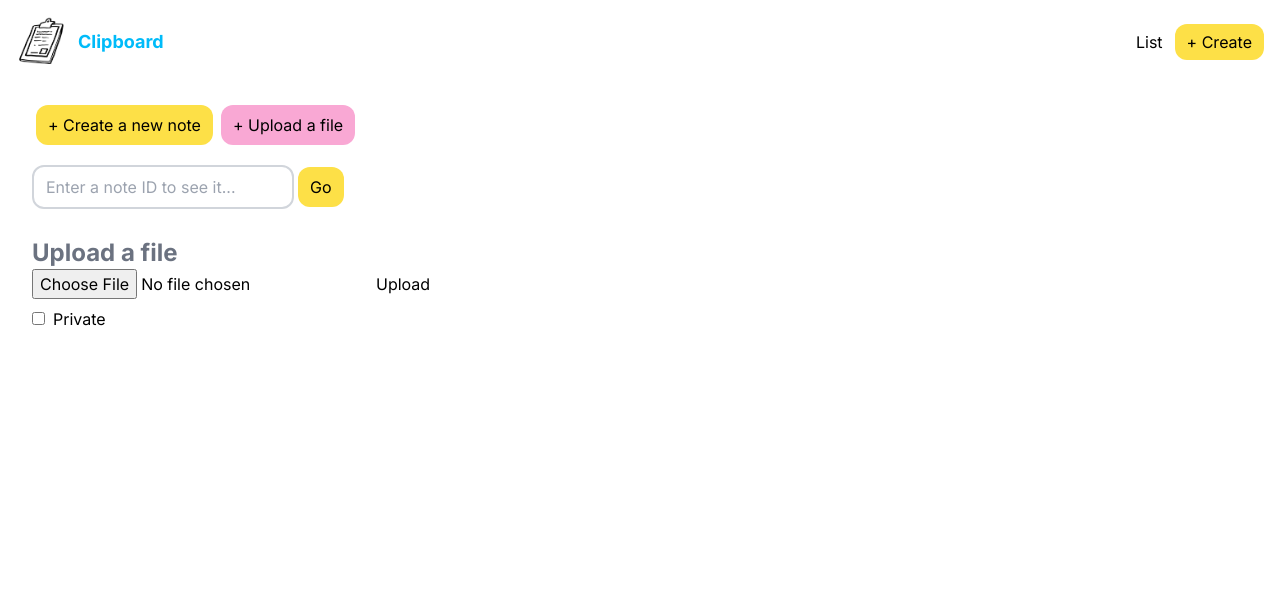
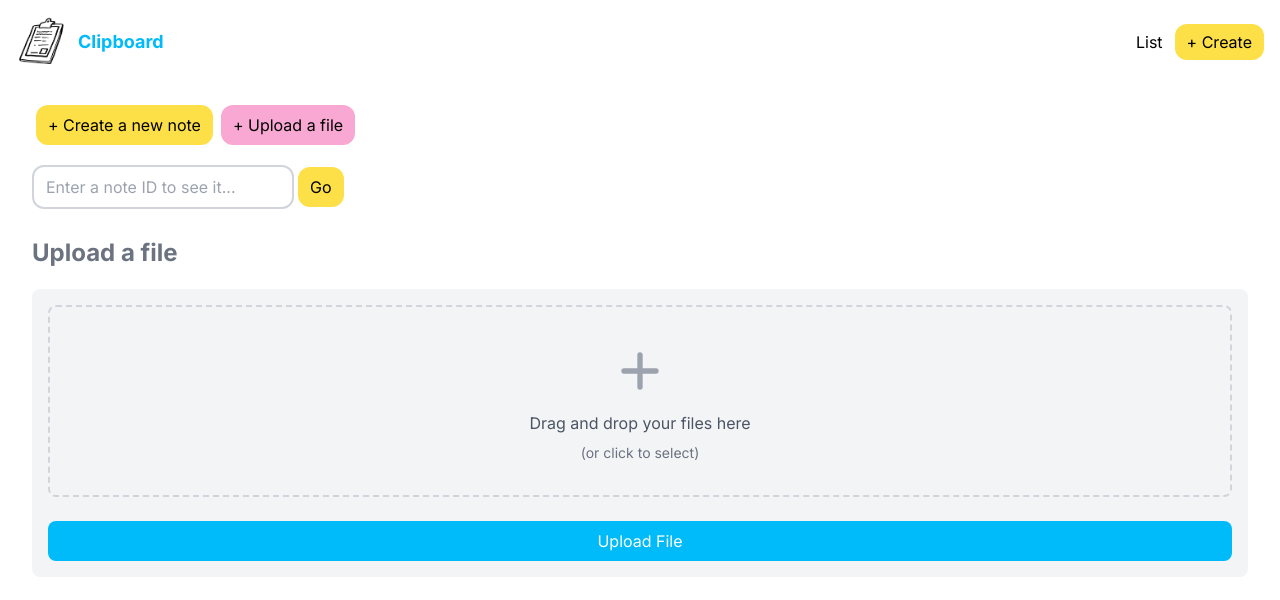
Before and after one commit to Mahmoud-nfz/Clipboard, a Next.js app: page /upload in a window 1280 px wide. Shown: the top 600 px of the page. Built offline with nearby package versions, Linux system fonts and the light colour scheme.

Commit message:
ui: implemented new ui for file upload

```diff
--- a/src/components/files/file-upload.tsx
+++ b/src/components/files/file-upload.tsx
@@ -1,47 +1,101 @@
 "use client";
-
-import type { PutBlobResult } from "@vercel/blob";
-import { useState, useRef } from "react";
+// components/FileUpload.tsx
+import { useState, useRef, DragEvent, ChangeEvent } from "react";
 import { useRouter } from "next/navigation";
-import { File } from "@/types/file";
+import { SubmitButton } from "../forms/submit-button";
 
 const FileUpload = () => {
   const router = useRouter();
+  const [files, setFiles] = useState<File[]>([]);
   const inputFileRef = useRef<HTMLInputElement>(null);
-  return (
-    <>
-      <form
-        onSubmit={async (event) => {
+
+  const handleDragOver = (event: DragEvent<HTMLDivElement>) => {
     event.preventDefault();
+  };
 
-          if (!inputFileRef.current?.files) {
+  const handleDrop = (event: DragEvent<HTMLDivElement>) => {
+    event.preventDefault();
+    const newFiles = Array.from(event.dataTransfer.files);
+    setFiles(newFiles);
+    inputFileRef.current!.files = event.dataTransfer.files;
+  };
+
+  const handleFileChange = (event: ChangeEvent<HTMLInputElement>) => {
+    if (event.target.files) {
+      const newFiles = Array.from(event.target.files);
+      setFiles(newFiles);
+    }
+  };
+
+  const handleSubmit = async (event: React.FormEvent<HTMLFormElement>) => {
+    event.preventDefault();
+    if (!inputFileRef.current?.files?.length) {
       throw new Error("No file selected");
     }
 
     const file = inputFileRef.current.files[0];
 
-          const response = await fetch(
-            `/api/upload?filename=${file.name}&isPrivate=${event.currentTarget.isPrivate.checked}`,
-            {
+    const response = await fetch(`/api/upload?filename=${file.name}`, {
       method: "POST",
       body: file,
+    });
+
+    if (!response.ok) {
+      throw new Error("Failed to upload file");
     }
-          );
 
-          const newBlob = (await response.json()) as File;
+    const newFile = await response.json();
+    router.push(`/f/${newFile.id}`);
+  };
 
-          router.push(`/f/${newBlob.id}`);
-        }}
+  return (
+    <div className="flex flex-col w-full bg-gray-100 p-4 rounded-lg h-full mt-5">
+      <form onSubmit={handleSubmit} className="flex flex-col w-full">
+        <div
+          className="cursor-pointer bg-gray-100 p-8 text-center rounded-lg border-dashed border-2 border-gray-300 hover:border-blue-500 transition duration-300 ease-in-out transform hover:scale-105 hover:shadow-md"
+          onDragOver={handleDragOver}
+          onDrop={handleDrop}
         >
-        <input name="file" ref={inputFileRef} type="file" required />
-        <button type="submit">Upload</button>
-
-        <label className="flex items-center space-x-2 cursor-pointer my-2">
-          <input type="checkbox" name="isPrivate" />
-          <span>Private</span>
+          <label
+            htmlFor="fileInput"
+            className="cursor-pointer flex flex-col items-center space-y-2"
+          >
+            <svg
+              className="w-16 h-16 text-gray-400"
+              fill="none"
+              viewBox="0 0 24 24"
+              stroke="currentColor"
+            >
+              <path
+                strokeLinecap="round"
+                strokeLinejoin="round"
+                strokeWidth={2}
+                d="M12 6v6m0 0v6m0-6h6m-6 0H6"
+              ></path>
+            </svg>
+            <span className="text-gray-600">Drag and drop your files here</span>
+            <span className="text-gray-500 text-sm">(or click to select)</span>
+            <input
+              type="file"
+              id="fileInput"
+              className="hidden"
+              onChange={handleFileChange}
+              ref={inputFileRef}
+              multiple
+              required
+            />
           </label>
+        </div>
+        <div className="mt-6 text-center">
+          {files.map((file) => (
+            <div key={file.name}>{`${file.name} (${(file.size / 1024).toFixed(
+              2
+            )} KB)`}</div>
+          ))}
+        </div>
+        <SubmitButton text="Upload File" />
       </form>
-    </>
+    </div>
   );
 };
 
```
Lines whose indentation alone changed are shown as unchanged.
